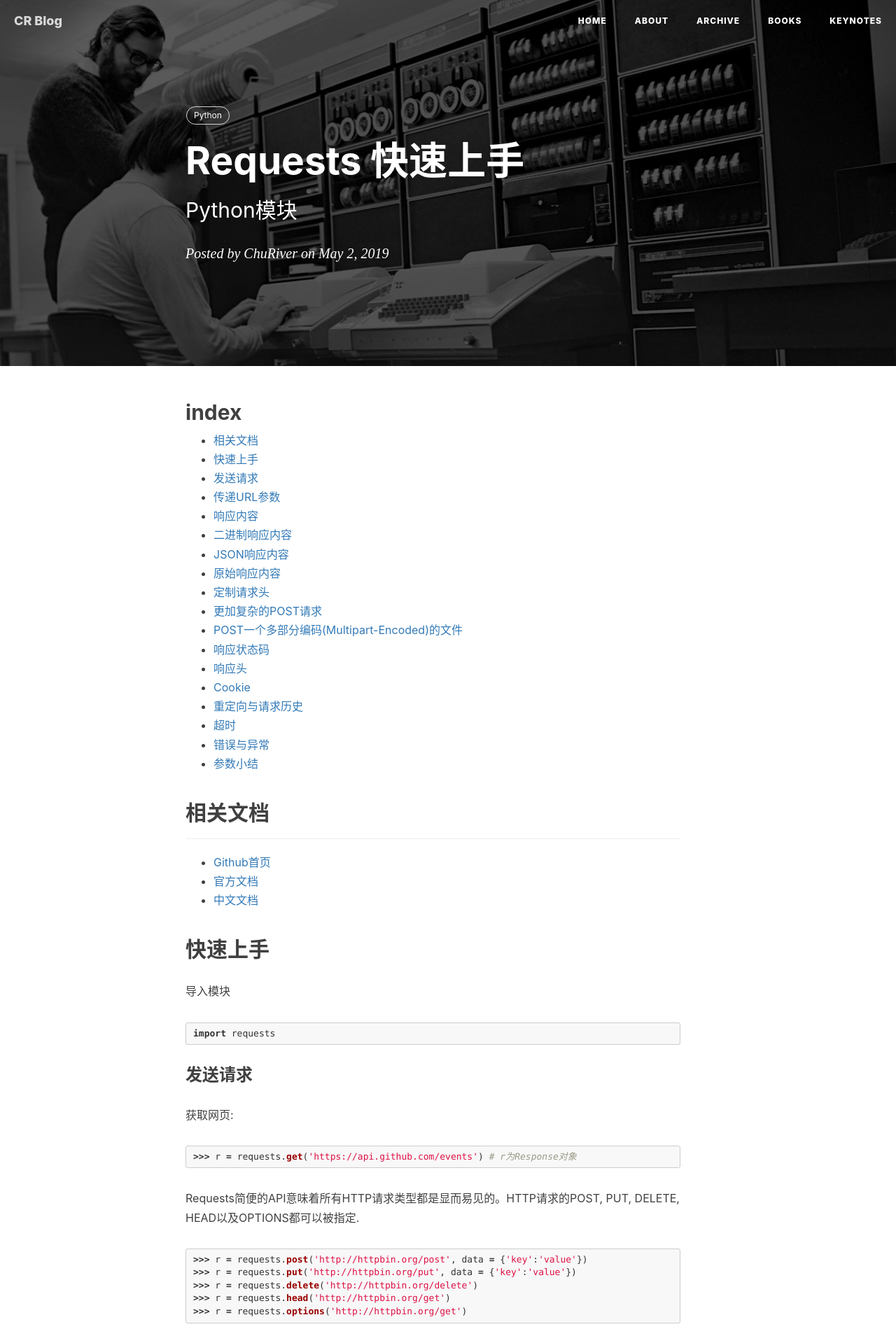
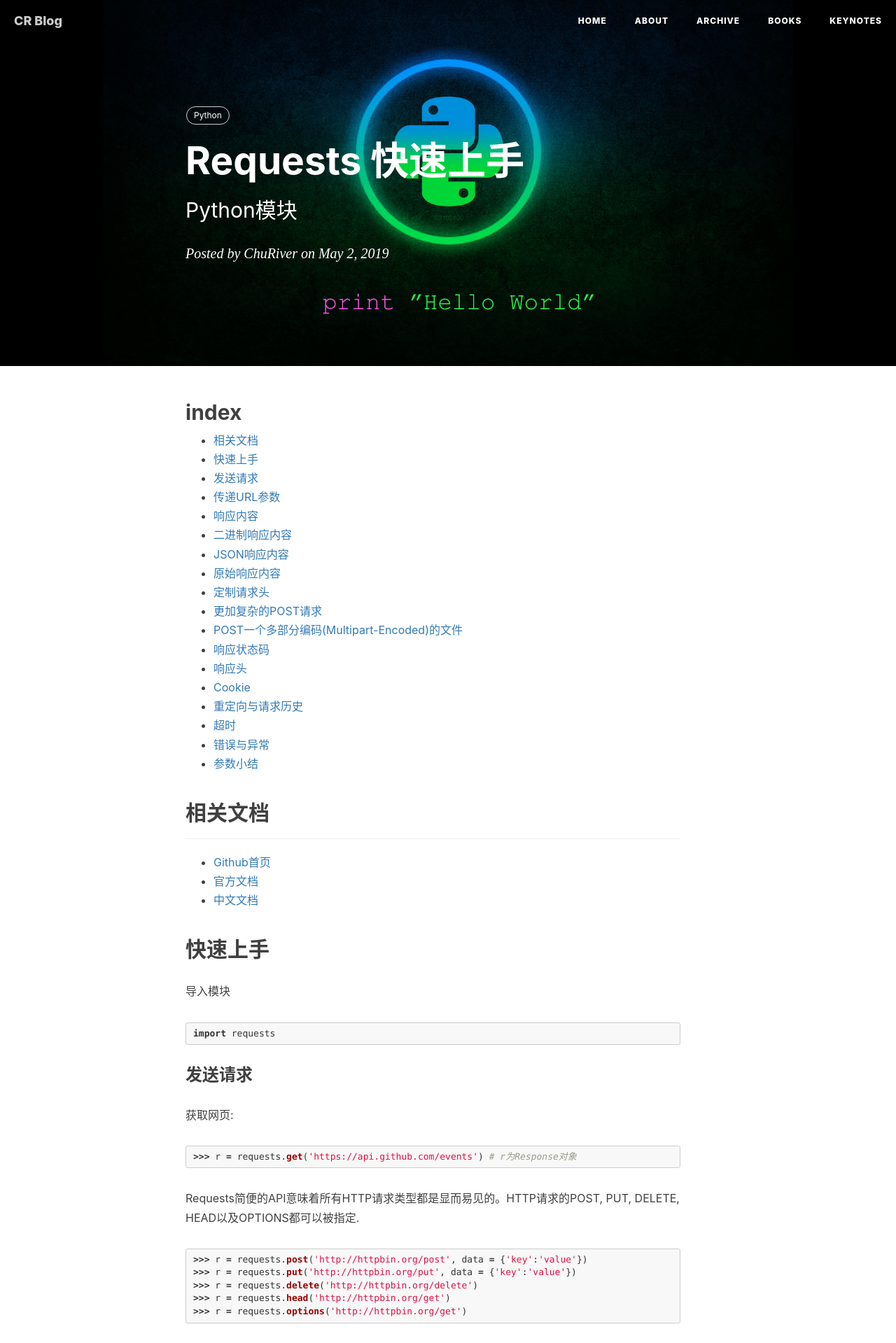
Before and after one commit to riverchu/riverchu.github.io, a Jekyll site: the page built from _posts/2019-05-02-Requests.md, in a window 1280 px wide. Shown: the top 1919 px of the page at 70% size. Built offline with Jekyll 4.4.1, drawn with Linux system fonts in a browser that asks for light colours; nearby versions of some CDN libraries; comment, search, counter and statistics services are not loaded.

Commit message:
update bg

```diff
--- a/_posts/2019-05-02-Requests.md
+++ b/_posts/2019-05-02-Requests.md
@@ -4,7 +4,7 @@
 subtitle:   "Python模块"
 date:       2019-05-02
 author:     "ChuRiver"
-header-img: "img/post-bg-unix-linux.jpg"
+header-img: "img/post-bg-python.jpg"
 tags:
     - Python
 ---
```
Also changed, not shown: img/post-bg-python.jpg (added).
